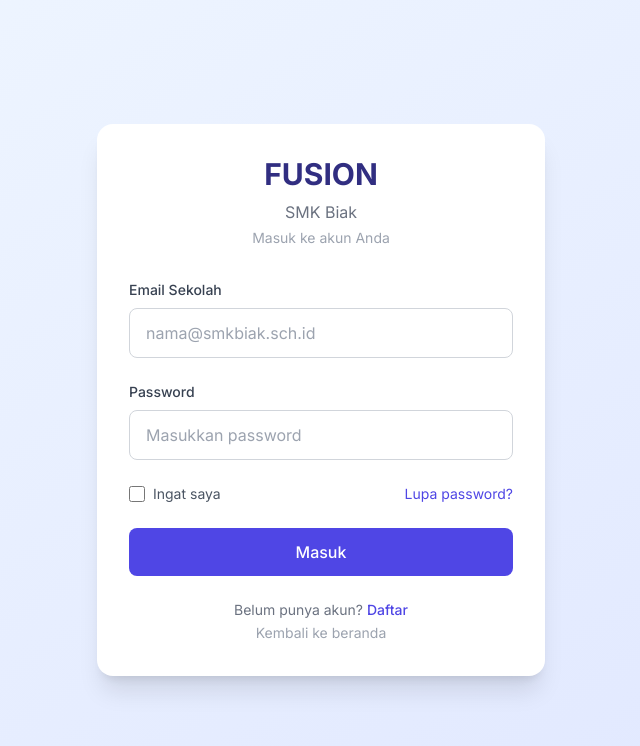
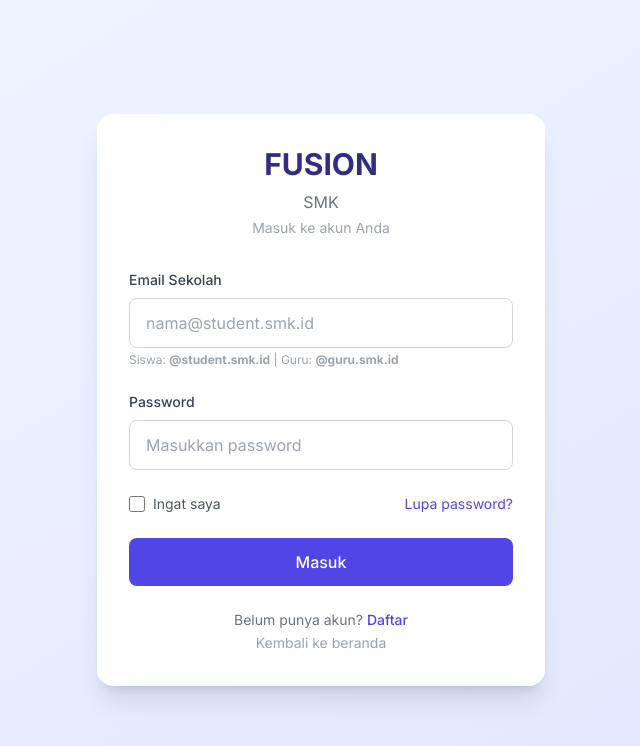
Before and after one commit to MarryDesy24/UAS-Pemrograman-Web, a Next.js app: page /login in a window 1280 px wide. Shown: the top 746 px of the page, without its empty margins (319-959 px from the left). Built offline with nearby package versions, Linux system fonts and the light colour scheme; no server answers.

Commit message:
feat: email domain per role - @student.smk.id & @guru.smk.id
- Config: two separate domains for guru and siswa
- Auto-detect role from domain: @guru.smk.id → Guru, @student.smk.id → Siswa
- Register & Login: validate domain, show detected role

```diff
--- a/src/app/login/page.tsx
+++ b/src/app/login/page.tsx
@@ -15,8 +15,8 @@ export default function LoginPage() {
   const [emailError, setEmailError] = useState('');
 
   const validateEmail = (value: string) => {
-    if (value && !isValidSchoolEmail(value) && value.includes('@')) {
-      setEmailError(`Hanya email ${SCHOOL_CONFIG.allowedDomain} yang diperbolehkan`);
+    if (value && value.includes('@') && !isValidSchoolEmail(value)) {
+      setEmailError('Email tidak valid. Gunakan email sekolah.');
     } else {
       setEmailError('');
     }
@@ -25,9 +25,8 @@ export default function LoginPage() {
   const handleLogin = async (e: React.FormEvent) => {
     e.preventDefault();
 
-    // Validasi email sekolah
     if (!isValidSchoolEmail(email)) {
-      toast.error(`Hanya email ${SCHOOL_CONFIG.allowedDomain} yang diperbolehkan`);
+      toast.error('Gunakan email sekolah yang valid');
       return;
     }
 
@@ -67,12 +66,15 @@ export default function LoginPage() {
                 className={`w-full px-4 py-3 border rounded-lg focus:ring-2 focus:ring-indigo-500 focus:border-transparent outline-none transition-all ${
                   emailError ? 'border-red-300 bg-red-50' : 'border-gray-300'
                 }`}
-                placeholder={`nama${SCHOOL_CONFIG.allowedDomain}`}
+                placeholder="nama@student.smk.id"
                 required
               />
               {emailError && (
                 <p className="text-xs text-red-500 mt-1">{emailError}</p>
               )}
+              <p className="text-xs text-gray-400 mt-1">
+                Siswa: <strong>@student.smk.id</strong> | Guru: <strong>@guru.smk.id</strong>
+              </p>
             </div>
 
             <div>
--- a/src/app/register/page.tsx
+++ b/src/app/register/page.tsx
@@ -19,17 +19,16 @@ export default function RegisterPage() {
 
   // Auto-detect role saat email berubah
   useEffect(() => {
-    if (email && isValidSchoolEmail(email)) {
-      const detected = detectRoleFromEmail(email);
-      setRole(detected);
-      setDetectedRole(detected);
-      setEmailError('');
-    } else if (email && !email.includes('@')) {
-      setEmailError('');
-      setDetectedRole(null);
-    } else if (email && !isValidSchoolEmail(email)) {
-      setEmailError(`Hanya email ${SCHOOL_CONFIG.allowedDomain} yang diperbolehkan`);
-      setDetectedRole(null);
+    if (email && email.includes('@')) {
+      if (isValidSchoolEmail(email)) {
+        const detected = detectRoleFromEmail(email);
+        setRole(detected);
+        setDetectedRole(detected);
+        setEmailError('');
+      } else {
+        setEmailError('Email tidak valid. Gunakan email sekolah.');
+        setDetectedRole(null);
+      }
     } else {
       setEmailError('');
       setDetectedRole(null);
@@ -39,9 +38,8 @@ export default function RegisterPage() {
   const handleRegister = async (e: React.FormEvent) => {
     e.preventDefault();
 
-    // Validasi email sekolah
     if (!isValidSchoolEmail(email)) {
-      toast.error(`Hanya email ${SCHOOL_CONFIG.allowedDomain} yang diperbolehkan`);
+      toast.error('Gunakan email sekolah yang valid');
       return;
     }
 
@@ -58,7 +56,6 @@ export default function RegisterPage() {
 
       if (error) throw error;
 
-      // Insert profile ke tabel users (fallback jika trigger belum jalan)
       const { data: { user } } = await supabase.auth.getUser();
       if (user) {
         await supabase.from('users').upsert({
@@ -69,7 +66,7 @@ export default function RegisterPage() {
         });
       }
 
-      toast.success(`Akun ${role} berhasil dibuat! Silakan cek email untuk verifikasi.`);
+      toast.success(`Akun ${role} berhasil dibuat!`);
       router.push('/login');
     } catch (error: any) {
       toast.error(error.message || 'Gagal mendaftar');
@@ -84,7 +81,7 @@ export default function RegisterPage() {
         <div className="bg-white rounded-2xl shadow-xl p-8">
           <div className="text-center mb-8">
             <h1 className="text-3xl font-bold text-indigo-900">FUSION</h1>
-            <p className="text-gray-500 mt-2">Daftar Akun {SCHOOL_CONFIG.schoolName}</p>
+            <p className="text-gray-500 mt-2">{SCHOOL_CONFIG.schoolName}</p>
           </div>
 
           <form onSubmit={handleRegister} className="space-y-5">
@@ -109,7 +106,7 @@ export default function RegisterPage() {
                 className={`w-full px-4 py-3 border rounded-lg focus:ring-2 focus:ring-indigo-500 focus:border-transparent outline-none ${
                   emailError ? 'border-red-300 bg-red-50' : 'border-gray-300'
                 }`}
-                placeholder={`contoh: nama${SCHOOL_CONFIG.allowedDomain}`}
+                placeholder="nama@student.smk.id"
                 required
               />
               {emailError && (
@@ -125,12 +122,9 @@ export default function RegisterPage() {
                   <svg className="w-3 h-3" fill="currentColor" viewBox="0 0 20 20">
                     <path fillRule="evenodd" d="M10 18a8 8 0 100-16 8 8 0 000 16zm3.707-9.293a1 1 0 00-1.414-1.414L9 10.586 7.707 9.293a1 1 0 00-1.414 1.414l2 2a1 1 0 001.414 0l4-4z" clipRule="evenodd" />
                   </svg>
-                  Terdeteksi sebagai: <strong className="capitalize">{detectedRole}</strong>
+                  Terdeteksi: <strong className="capitalize">{detectedRole}</strong>
                 </p>
               )}
-              <p className="text-xs text-gray-400 mt-1">
-                Hanya email <strong>{SCHOOL_CONFIG.allowedDomain}</strong> yang diperbolehkan
-              </p>
             </div>
 
             <div>
@@ -160,7 +154,7 @@ export default function RegisterPage() {
                 >
                   <div className="text-2xl mb-1">👨‍🏫</div>
                   <div className="font-medium text-sm">Guru</div>
-                  <div className="text-xs text-gray-400 mt-1">guru.email@sekolah.sch.id</div>
+                  <div className="text-xs text-gray-400 mt-1">@guru.smk.id</div>
                 </button>
                 <button
                   type="button"
@@ -173,7 +167,7 @@ export default function RegisterPage() {
                 >
                   <div className="text-2xl mb-1">🎓</div>
                   <div className="font-medium text-sm">Siswa</div>
-                  <div className="text-xs text-gray-400 mt-1">siswa.email@sekolah.sch.id</div>
+                  <div className="text-xs text-gray-400 mt-1">@student.smk.id</div>
                 </button>
               </div>
             </div>
--- a/src/lib/config.ts
+++ b/src/lib/config.ts
@@ -1,44 +1,43 @@
 // Konfigurasi Email Sekolah FUSION
-// Hanya email dengan domain ini yang diperbolehkan register
+// Siswa: xxx@student.smk.id
+// Guru: xxx@guru.smk.id
 
 export const SCHOOL_CONFIG = {
-  // Domain email yang diizinkan (ganti dengan domain sekolah kamu)
-  allowedDomain: '@smkbiak.sch.id',
-
-  // Pola email untuk auto-detect role
-  rolePatterns: {
-    guru: ['guru.', 'teacher.', 'dosen.', 'admin.'],
-    siswa: ['siswa.', 'student.', 'nisn.'],
+  // Domain email yang diizinkan
+  allowedDomains: {
+    guru: '@guru.smk.id',
+    siswa: '@student.smk.id',
   },
 
   // Nama sekolah
-  schoolName: 'SMK Biak',
+  schoolName: 'SMK',
 };
 
 // Fungsi untuk validasi email sekolah
 export function isValidSchoolEmail(email: string): boolean {
-  return email.toLowerCase().endsWith(SCHOOL_CONFIG.allowedDomain);
+  const lower = email.toLowerCase();
+  return (
+    lower.endsWith(SCHOOL_CONFIG.allowedDomains.guru) ||
+    lower.endsWith(SCHOOL_CONFIG.allowedDomains.siswa)
+  );
 }
 
 // Fungsi untuk auto-detect role dari email
 export function detectRoleFromEmail(email: string): 'guru' | 'siswa' | null {
   const lower = email.toLowerCase();
-  const localPart = lower.split('@')[0]; // bagian sebelum @
 
-  // Cek pola guru
-  for (const pattern of SCHOOL_CONFIG.rolePatterns.guru) {
-    if (localPart.startsWith(pattern) || localPart.includes(pattern)) {
-      return 'guru';
-    }
+  if (lower.endsWith(SCHOOL_CONFIG.allowedDomains.guru)) {
+    return 'guru';
   }
 
-  // Cek pola siswa
-  for (const pattern of SCHOOL_CONFIG.rolePatterns.siswa) {
-    if (localPart.startsWith(pattern) || localPart.includes(pattern)) {
-      return 'siswa';
-    }
+  if (lower.endsWith(SCHOOL_CONFIG.allowedDomains.siswa)) {
+    return 'siswa';
   }
 
-  // Default: siswa (karena jumlah siswa lebih banyak)
-  return 'siswa';
+  return null;
 }
+
+// Fungsi untuk mendapatkan domain dari role
+export function getDomainByRole(role: 'guru' | 'siswa'): string {
+  return SCHOOL_CONFIG.allowedDomains[role];
+}
```
